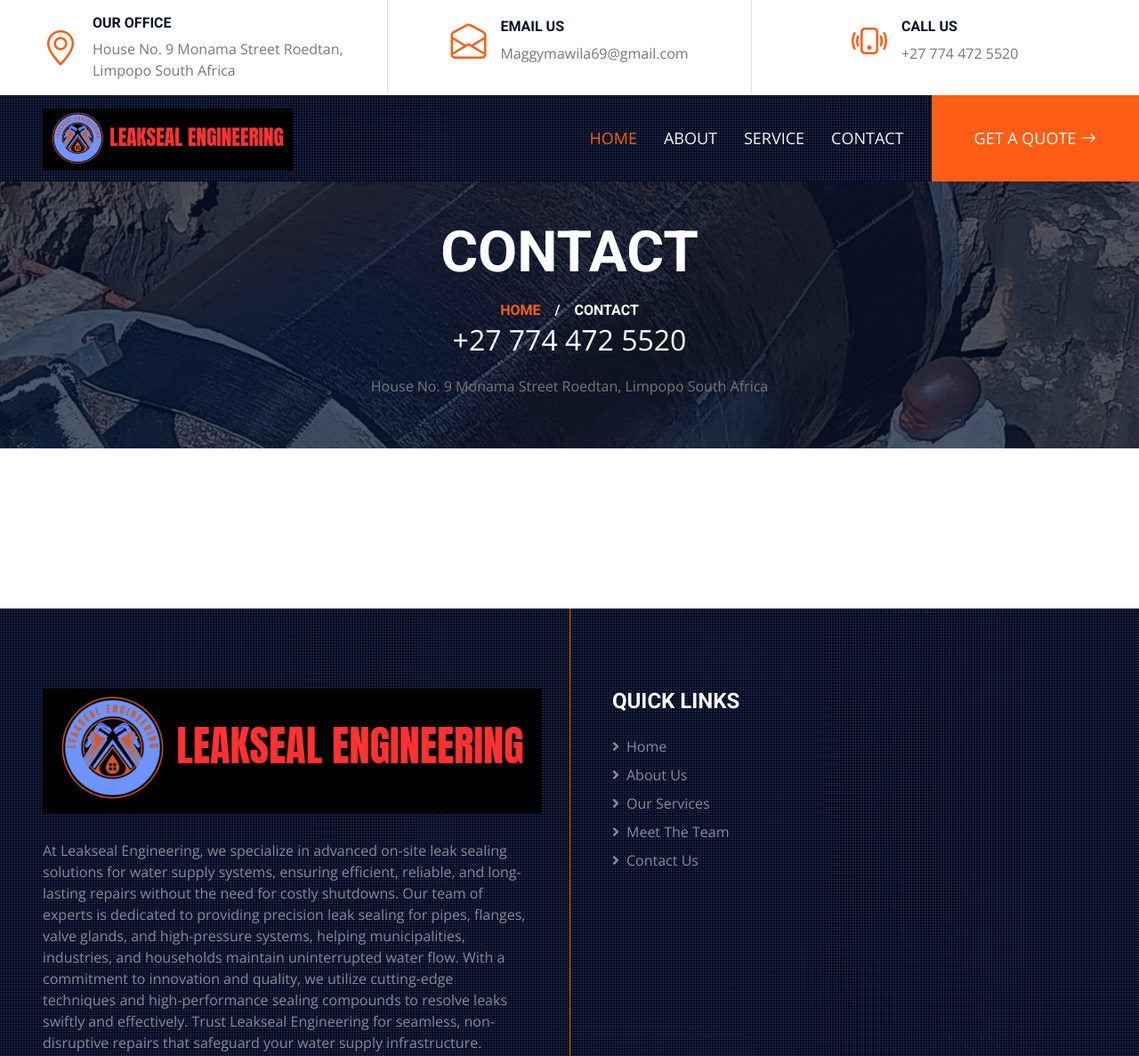
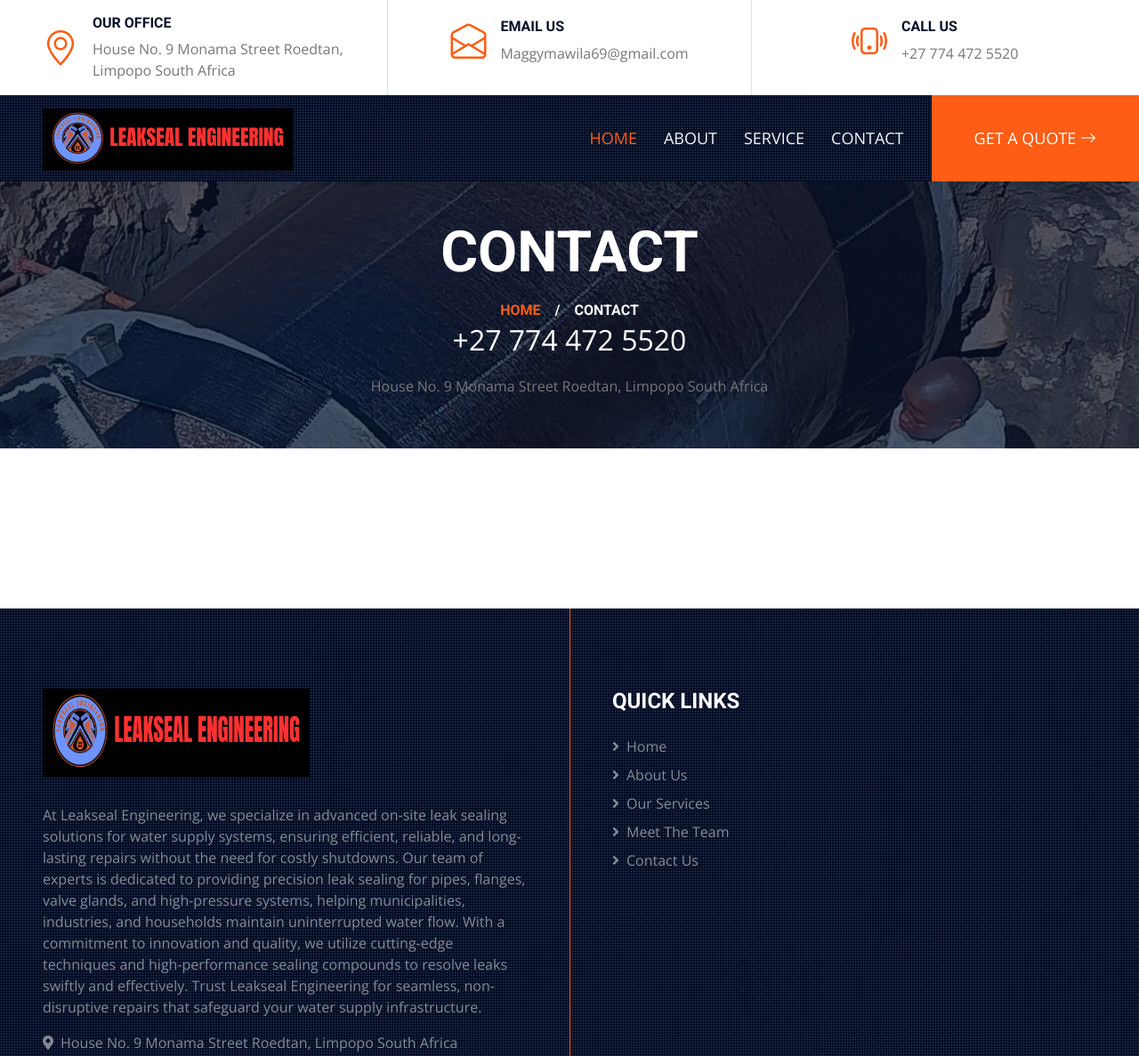
Before and after one commit to Peteripai/www.Leaksealengineering.co.za, a plain HTML site: page contact.html in a window 1280 px wide. Shown: the top 1187 px of the page at 89% size. Drawn offline with nearby package versions, Linux system fonts and the light colour scheme.

Commit message:
Update contact.html

```diff
--- a/contact.html
+++ b/contact.html
@@ -147,7 +147,7 @@
     <div class="col-lg-6 pe-lg-5">
       <a href="index.html" class="navbar-brand">
         <h1 class="m-0 display-4 text-uppercase text-white">
-          <img src = "img/image.png"  alt = "logo" />
+          <img src = "img/image.png"  alt = "logo" class = "footer-logo" />
         </h1>
       </a>
       <p>
```
